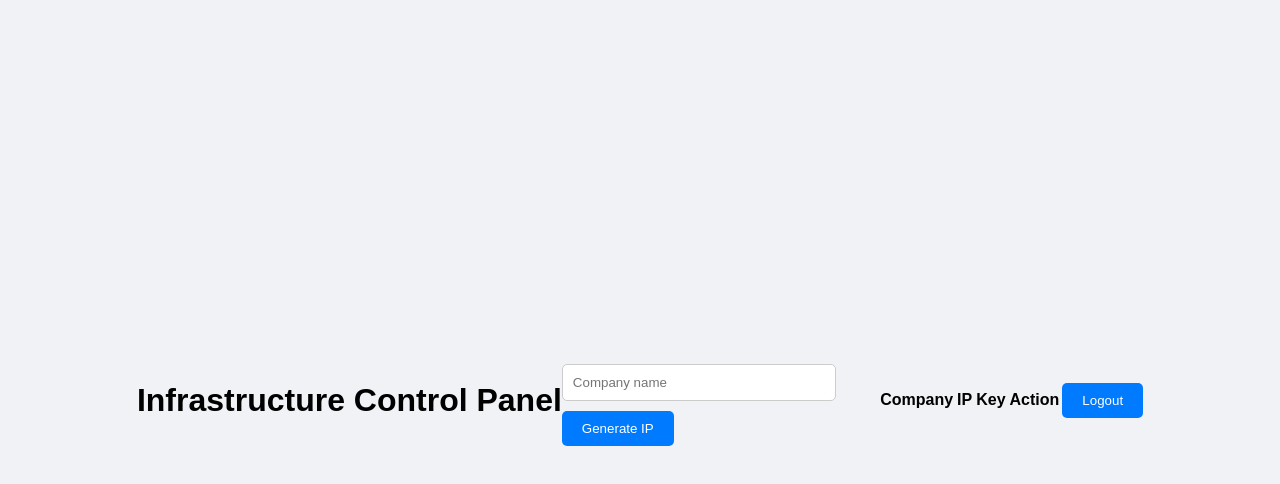
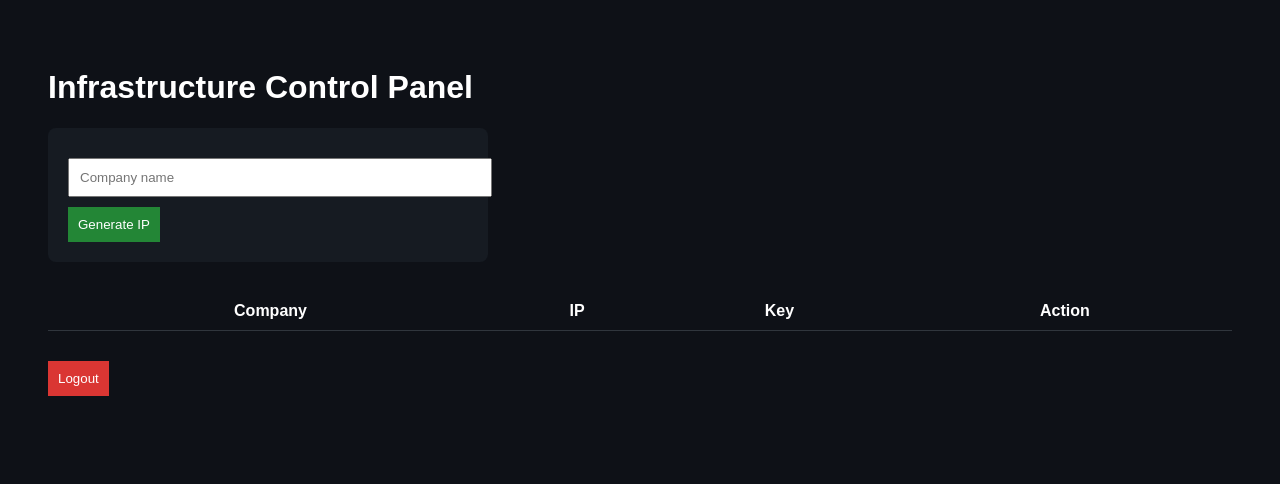
Before and after one commit to buranov417/cloudi, a plain HTML site: page admin.html in a window 1280 px wide. Drawn offline with Linux system fonts and the light colour scheme.

Commit message:
Update style.css

```diff
--- a/style.css
+++ b/style.css
@@ -1,38 +1,43 @@
 body {
-  font-family: Arial, sans-serif;
-  background: #f0f2f5;
-  display: flex;
-  justify-content: center;
-  align-items: center;
-  height: 100vh;
-  margin: 0;
+  font-family: Arial;
+  background: #0e1117;
+  color: white;
+  padding: 40px;
 }
 
-.container {
-  background: white;
-  padding: 40px;
-  border-radius: 10px;
-  box-shadow: 0 0 20px rgba(0,0,0,0.1);
-  text-align: center;
+.box, .panel {
+  background: #161b22;
+  padding: 20px;
+  border-radius: 8px;
+  max-width: 400px;
 }
 
 input {
   padding: 10px;
+  width: 100%;
   margin: 10px 0;
-  width: 80%;
-  border-radius: 5px;
-  border: 1px solid #ccc;
 }
 
 button {
-  padding: 10px 20px;
-  border-radius: 5px;
+  padding: 10px;
+  background: #238636;
   border: none;
-  background: #007bff;
   color: white;
   cursor: pointer;
 }
 
-button:hover {
-  background: #0056b3;
+table {
+  width: 100%;
+  margin-top: 30px;
+  border-collapse: collapse;
 }
+
+th, td {
+  border-bottom: 1px solid #30363d;
+  padding: 10px;
+}
+
+.logout {
+  margin-top: 30px;
+  background: #da3633;
+}
```
